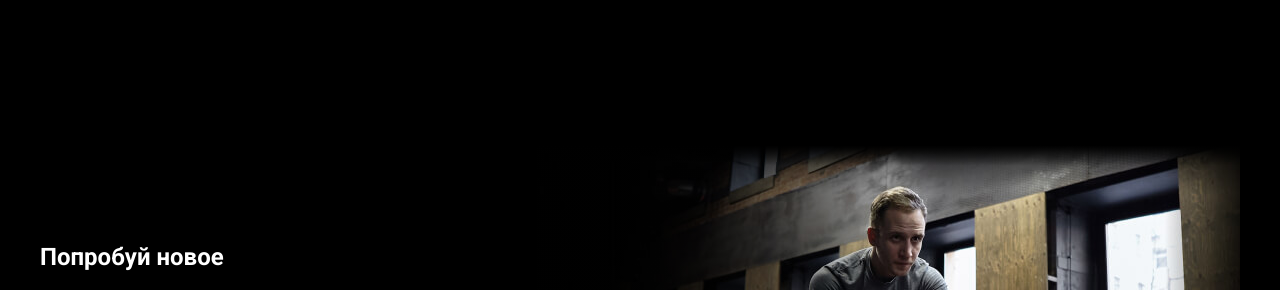
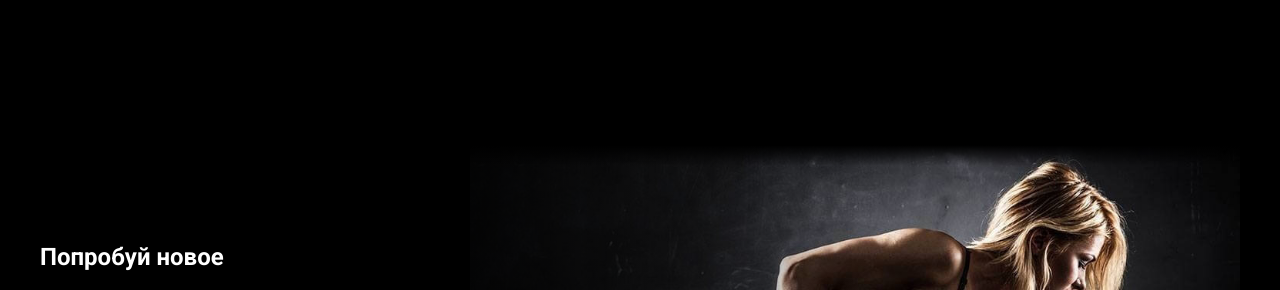
Before and after one commit to GreenRoot/promoSaintGhetto, a plain HTML site: page index.html in a window 1280 px wide. Shown: the part 14-304 px from the top of the page. Drawn offline with nearby package versions, Linux system fonts and the light colour scheme.

Commit message:
Основная страница промо с девушкой на фото

```diff
--- a/index.css
+++ b/index.css
@@ -37,7 +37,7 @@ body {
   position: absolute;
   height: 100%;
   width: 100%;
-  background-image: url("man.jpg");
+  background-image: url("woman.jpg");
   background-repeat: no-repeat;
   background-position: right;
   background-size: contain;
```
